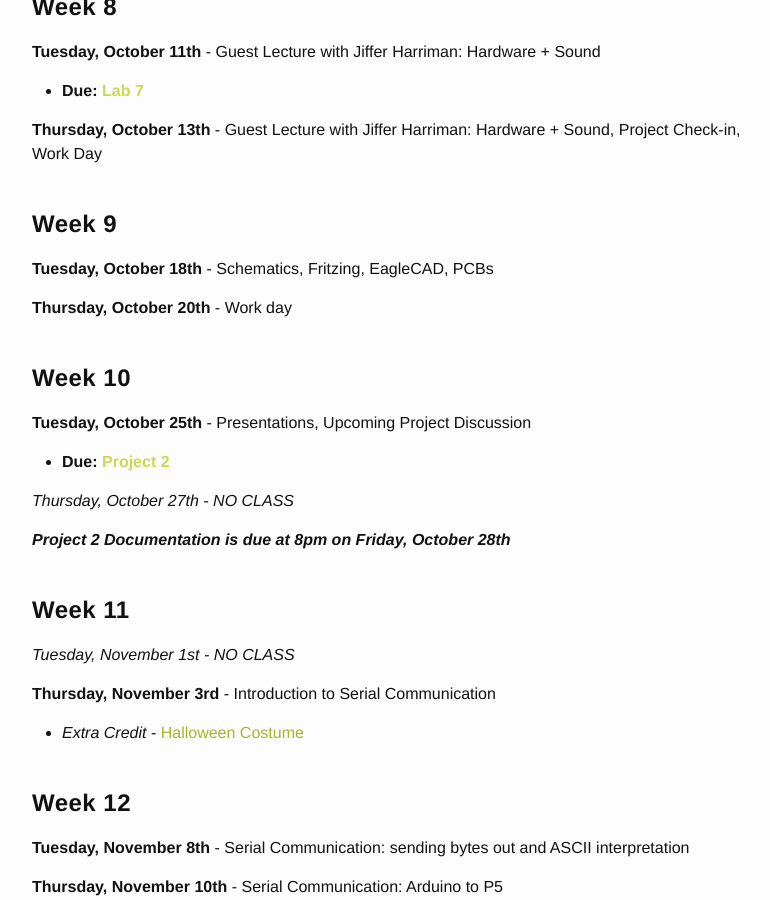
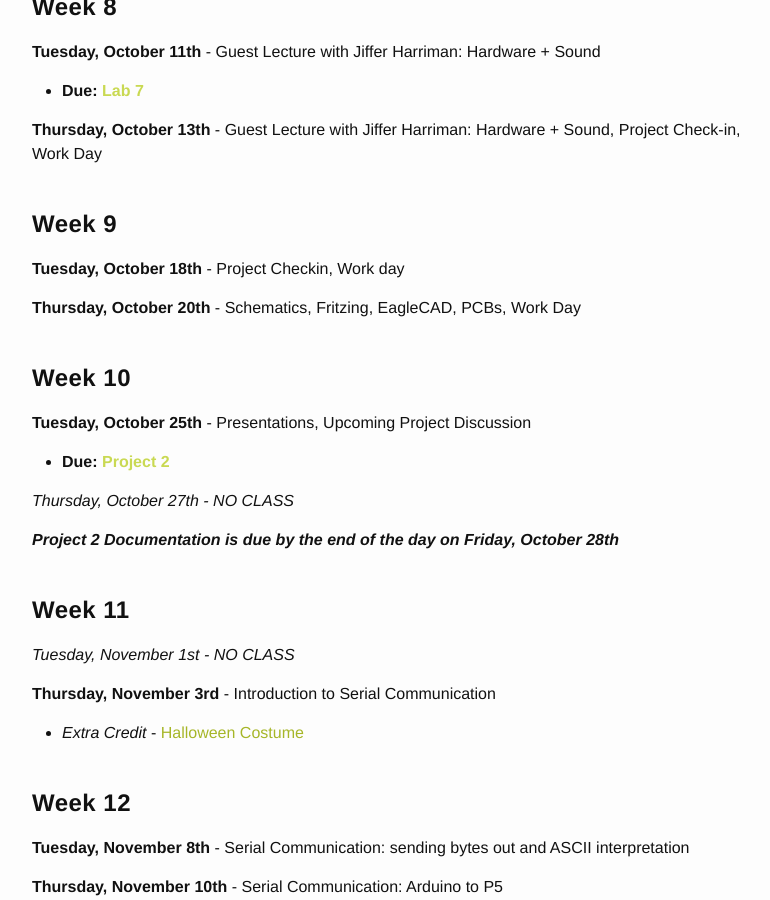
Before and after one commit to coloringchaos/object-fall-16, a Jekyll site: the page built from schedule.md, in a window 1280 px wide and 900 px high, scrolled down 2301 px. Shown: the whole window, without its empty margins (238-1008 px from the left). Built offline with Jekyll 4.4.1, drawn with Linux system fonts in a browser that asks for light colours.

Commit message:
schedule updates

```diff
--- a/schedule.md
+++ b/schedule.md
@@ -100,9 +100,9 @@ This page has a breakdown of the general content that we will cover in each clas
 **Thursday, October 13th** - Guest Lecture with Jiffer Harriman: Hardware + Sound, Project Check-in, Work Day
 
 # Week 9
-**Tuesday, October 18th** - Schematics, Fritzing, EagleCAD, PCBs
+**Tuesday, October 18th** - Project Checkin, Work day
 
-**Thursday, October 20th** - Work day
+**Thursday, October 20th** - Schematics, Fritzing, EagleCAD, PCBs, Work Day
 
 # Week 10
 **Tuesday, October 25th** - Presentations, Upcoming Project Discussion
@@ -111,7 +111,7 @@ This page has a breakdown of the general content that we will cover in each clas
 
 *Thursday, October 27th - NO CLASS*
 
-***Project 2 Documentation is due at 8pm on Friday, October 28th***
+***Project 2 Documentation is due by the end of the day on Friday, October 28th***
 
 # Week 11
 
```
Also changed, not shown: assignments/project-2.md (+3 -3 lines).
